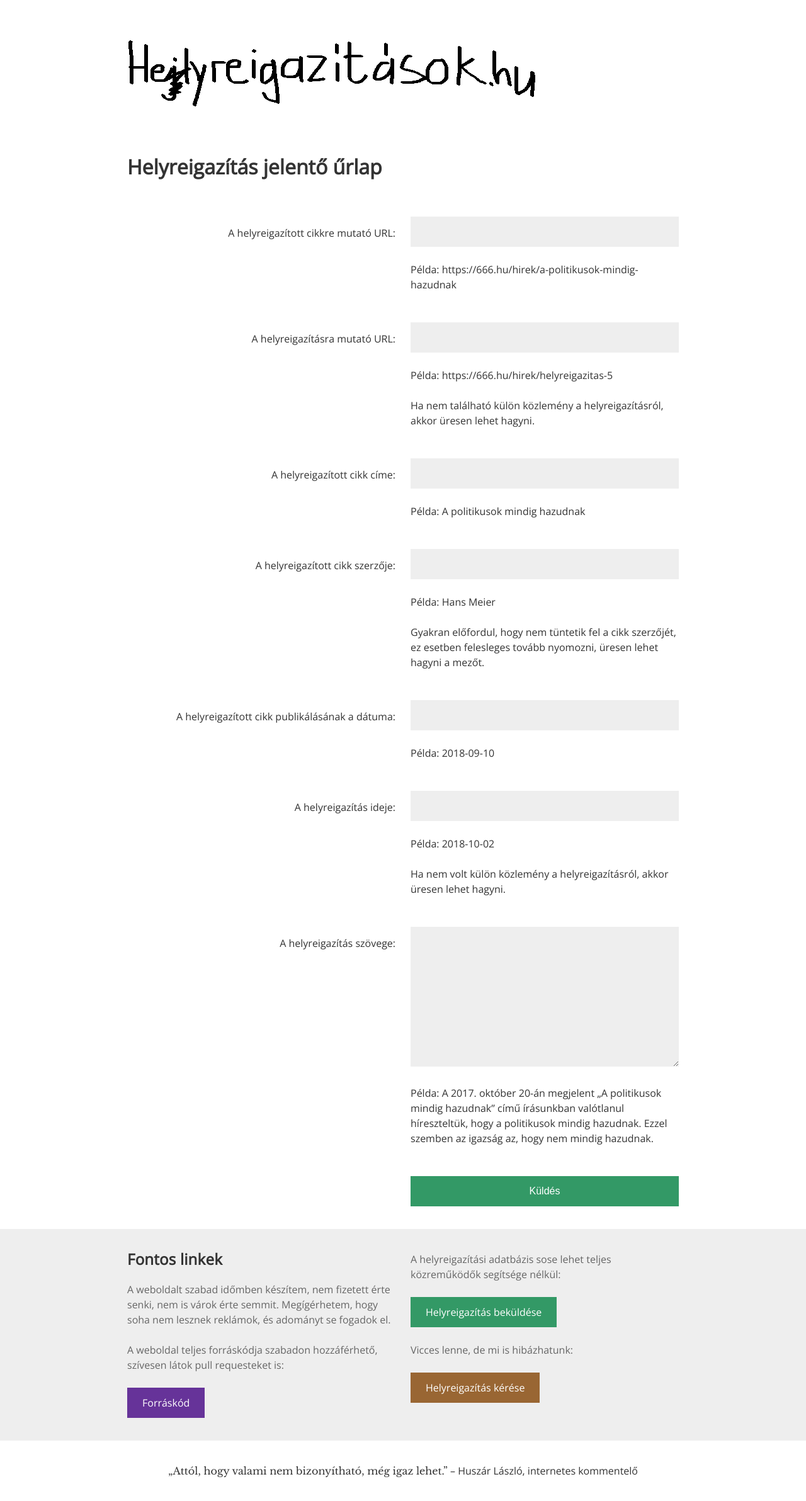
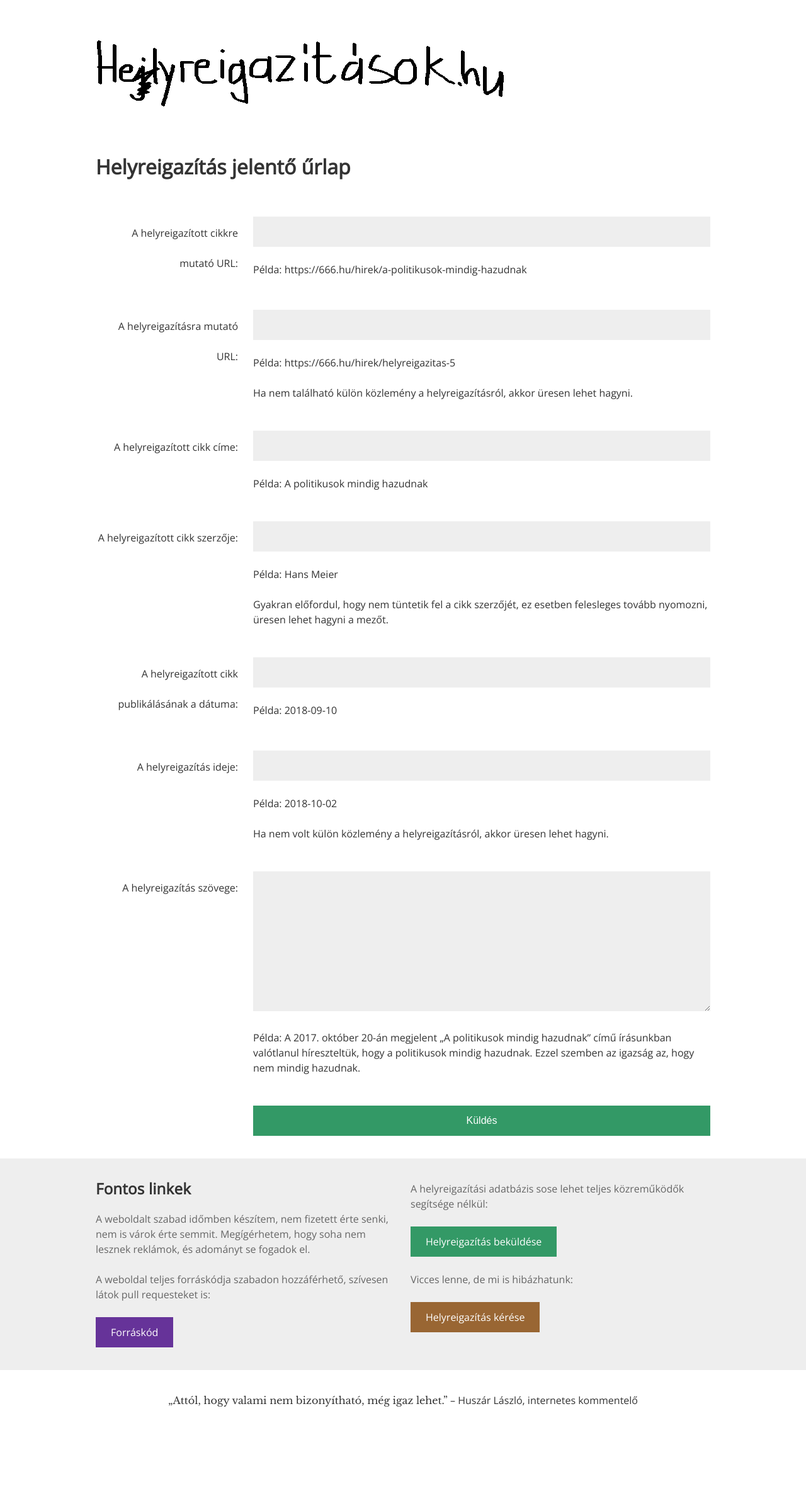
Before and after one commit to andormade/helyreigazitasok, a Jekyll site: the page built from kozremukodes.html, in a window 1280 px wide. Shown: the whole page at 63% size. Built offline with Jekyll 4.4.1, drawn with Linux system fonts in a browser that asks for light colours; after the commit the page ends 2272 px from its top, so only the background shows below that.

Commit message:
update design

```diff
--- a/_includes/correctionList.liquid
+++ b/_includes/correctionList.liquid
@@ -1,7 +1,7 @@
 {% assign correctionsReversed = include.corrections | reverse %}
 
 {% for correction in correctionsReversed %}
-	<div class="column">
+	<div class="column-2">
 		{% assign slug = correction.collection %}
 		<div class="correction">
 			<a href="{{ correction.url }}"><h2>{{correction.title}}</h2></a>
--- a/_layouts/default.html
+++ b/_layouts/default.html
@@ -37,7 +37,7 @@
 	</div>
 	<div class="grey">
 		<div class="footer">
-			<div class="column">
+			<div class="column-2">
 				<div class="padding">
 					<h3>Fontos linkek</h3>
 					<p>A weboldalt szabad időmben készítem, nem fizetett érte senki, nem is várok érte semmit. Megígérhetem, hogy soha nem
@@ -48,7 +48,7 @@
 					</p>
 				</div>
 			</div>
-			<div class="column">
+			<div class="column-2">
 				<div class="padding">
 					<p>A helyreigazítási adatbázis sose lehet teljes közreműködők segítsége nélkül:</p>
 					<p>
--- a/_sass/_buttons.scss
+++ b/_sass/_buttons.scss
@@ -1,8 +1,13 @@
-@mixin bgColorWithHover($color) {
-    background: $color;
+@mixin bgColorWithHover($bgColor, $textColor) {
+    background: $bgColor;
+    color: $textColor;
 
     &:hover {
-        background: lighten($color, 10%);
+        background: lighten($bgColor, 10%);
+    }
+
+    &:visited {
+        color: $textColor;
     }
 }
 
@@ -13,81 +18,63 @@
     line-height: 48px;
     font-size: 16px;
     font-weight: normal;
+
+    &:visited {
+        color: #ffffff;
+    }
 }
 
 .index-hu {
     @extend .button;
-    @include bgColorWithHover(#ff9900);
-
-    color: black;
+    @include bgColorWithHover(#ff9900, #000000);
 }
 
 .magyar-idok {
     @extend .button;
-    @include bgColorWithHover(#128b97);
-
-    color: white;
+    @include bgColorWithHover(#128b97, #ffffff);
 }
 
 .hvg {
     @extend .button;
-    @include bgColorWithHover(#e25900);
-
-    color: white;
+    @include bgColorWithHover(#e25900, #ffffff);
 }
 
 .origo {
     @extend .button;
-    @include bgColorWithHover(#155092);
-
-    color: white;
+    @include bgColorWithHover(#155092, #ffffff);
 }
 
 .huszonnegy {
     @extend .button;
-    @include bgColorWithHover(#64667a);
-
-    color: #ffffff;
+    @include bgColorWithHover(#64667a, #ffffff);
 }
 
 .nyolcnyolcnyolc {
     @extend .button;
-    @include bgColorWithHover(#e01365);
-
-    color: #ffffff;
+    @include bgColorWithHover(#e01365, #ffffff);
 }
 
 .negynegynegy {
     @extend .button;
-    @include bgColorWithHover(#29af0a);
-
-    color: #ffffff;
+    @include bgColorWithHover(#29af0a, #ffffff);
 }
 
 .pesti-sracok {
     @extend .button;
-    @include bgColorWithHover(#F38C2D);
-
-    color: #ffffff;
+    @include bgColorWithHover(#F38C2D, #ffffff);
 }
 
 .send-correction-button {
     @extend .button;
-    @include bgColorWithHover(#339966);
-
-    color: #ffffff;
+    @include bgColorWithHover(#339966, #ffffff);
 }
 
 .request-correction-button {
     @extend .button;
-    @include bgColorWithHover(#996633);
-
-    color: #ffffff;
+    @include bgColorWithHover(#996633, #ffffff);
 }
 
 .source-button {
     @extend .button;
-    @include bgColorWithHover(#663399);
-
-    color: #ffffff;
+    @include bgColorWithHover(#663399, #ffffff);
 }
--- a/_sass/_layout.scss
+++ b/_sass/_layout.scss
@@ -26,14 +26,14 @@ body, html {
 }
 
 .body {
-    max-width: 900px;
+    max-width: 1000px;
     margin: 0 auto;
     width: 100%;
 }
 
 .footer {
     margin: 0 auto;
-    max-width: 900px;
+    max-width: 1000px;
     width: 100%;
 }
 
@@ -45,7 +45,7 @@ h2 {
     @extend .serif;
 
     line-height: 48px;
-    font-size: 36px;
+    font-size: 34px;
     margin: 0;
     padding: 12px 0;
     display: block;
@@ -89,12 +89,26 @@ p {
 .column {
     display: block;
     float: left;
-    width: 50%;
 
     @media (max-width: 700px) {
         float: none;
-        width: 100%;
+        width: 100%!important;
     }
+}
+
+.column-2 {
+    width: 50%;
+    @extend .column;
+}
+
+.column-3 {
+    width: 75%;
+    @extend .column;
+}
+
+.column-1 {
+    width: 25%;
+    @extend .column;
 }
 
 .correction {
@@ -107,7 +121,7 @@ p {
 
 .logo {
     display: block;
-    max-width: 900px;
+    max-width: 1000px;
     width: 100%;
     margin: 0 auto;
     height: 150px;
@@ -125,6 +139,7 @@ input {
     border: none;
     background: #eeeeee;
     outline: none;
+    color: #003366;
 }
 
 label {
@@ -144,4 +159,13 @@ textarea {
     outline: none;
     width: 100%;
     resize: vertical;
+    color: #003366;
 }
+
+a {
+    color: #336699;
+
+    &:visited {
+        color: #663399;
+    }
+}
--- a/kozremukodes.html
+++ b/kozremukodes.html
@@ -9,12 +9,12 @@ layout: default
 <form method="POST" action="https://api.staticman.net/v2/entry/andormade/helyreigazitasok/master">
 	<input name="options[redirect]" type="hidden" value="https://helyreigazitasok.hu/koszonjuk">
 
-	<div class="column">
+	<div class="column-1">
 		<div class="padding">
 			<label>A helyreigazított cikkre mutató URL:</label>
 		</div>
 	</div>
-	<div class="column">
+	<div class="column-3">
 		<div class="padding">
 			<p><input tpye="text" name="fields[originalUrl]"></p>
 			<p>Példa: https://666.hu/hirek/a-politikusok-mindig-hazudnak</p>
@@ -22,12 +22,12 @@ layout: default
 	</div>
 	<div class="clear"></div>
 
-	<div class="column">
+	<div class="column-1">
 		<div class="padding">
 			<label>A helyreigazításra mutató URL:</label>
 		</div>
 	</div>
-	<div class="column">
+	<div class="column-3">
 		<div class="padding">
 			<p><input tpye="text" name="fields[correctionUrl]"></p>
 			<p>Példa: https://666.hu/hirek/helyreigazitas-5</p>
@@ -36,12 +36,12 @@ layout: default
 	</div>
 	<div class="clear"></div>
 
-	<div class="column">
+	<div class="column-1">
 		<div class="padding">
 			<label>A helyreigazított cikk címe:</label>
 		</div>
 	</div>
-	<div class="column">
+	<div class="column-3">
 		<div class="padding">
 			<p><input tpye="text" name="fields[originalTitle]"></p>
 			<p>Példa: A politikusok mindig hazudnak</p>
@@ -49,12 +49,12 @@ layout: default
 	</div>
 	<div class="clear"></div>
 
-	<div class="column">
+	<div class="column-1">
 		<div class="padding">
 			<label>A helyreigazított cikk szerzője:</label>
 		</div>
 	</div>
-	<div class="column">
+	<div class="column-3">
 		<div class="padding">
 			<p><input tpye="text" name="fields[author]"></p>
 			<p>Példa: Hans Meier</p>
@@ -63,13 +63,13 @@ layout: default
 	</div>
 	<div class="clear"></div>
 
-	<div class="column">
+	<div class="column-1">
 		<div class="padding">
 			<label>A helyreigazított cikk publikálásának a dátuma:</label>
 
 		</div>
 	</div>
-	<div class="column">
+	<div class="column-3">
 		<div class="padding">
 			<p><input tpye="text" name="fields[originalDate]"></p>
 			<p>Példa: 2018-09-10</p>
@@ -78,13 +78,13 @@ layout: default
 	<div class="clear"></div>
 
 
-	<div class="column">
+	<div class="column-1">
 		<div class="padding">
 			<label>A helyreigazítás ideje:</label>
 
 		</div>
 	</div>
-	<div class="column">
+	<div class="column-3">
 		<div class="padding">
 			<p><input tpye="text" name="fields[correctionDate]"></p>
 			<p>Példa: 2018-10-02</p>
@@ -93,12 +93,12 @@ layout: default
 	</div>
 	<div class="clear"></div>
 
-	<div class="column">
+	<div class="column-1">
 		<div class="padding">
 			<label>A helyreigazítás szövege:</label>
 		</div>
 	</div>
-	<div class="column">
+	<div class="column-3">
 		<div class="padding">
 			<p><textarea rows="6" name="fields[correction]"></textarea></p>
 			<p>Példa: A 2017. október 20-án megjelent „A politikusok mindig hazudnak” című írásunkban valótlanul híreszteltük, hogy
@@ -108,10 +108,10 @@ layout: default
 	<div class="clear"></div>
 
 
-	<div class="column">
+	<div class="column-1">
 		&nbsp;
 	</div>
-	<div class="column">
+	<div class="column-3">
 		<div class="padding">
 			<p><input type="submit" class="send-correction-button" value="Küldés"/></p>
 		</div>
--- a/staticman.yml
+++ b/staticman.yml
@@ -1,7 +1,7 @@
 allowedFields: ["correctionDate", "correctionUrl", "originalTitle", "originalDate", "originalUrl", "author", "correction"]
 branch: "master"
 commitMessage: "add correction"
-extension: ".md"
+extension: "md"
 format: "frontmatter"
 moderation: true
 name: "Helyreigazítások"
```
